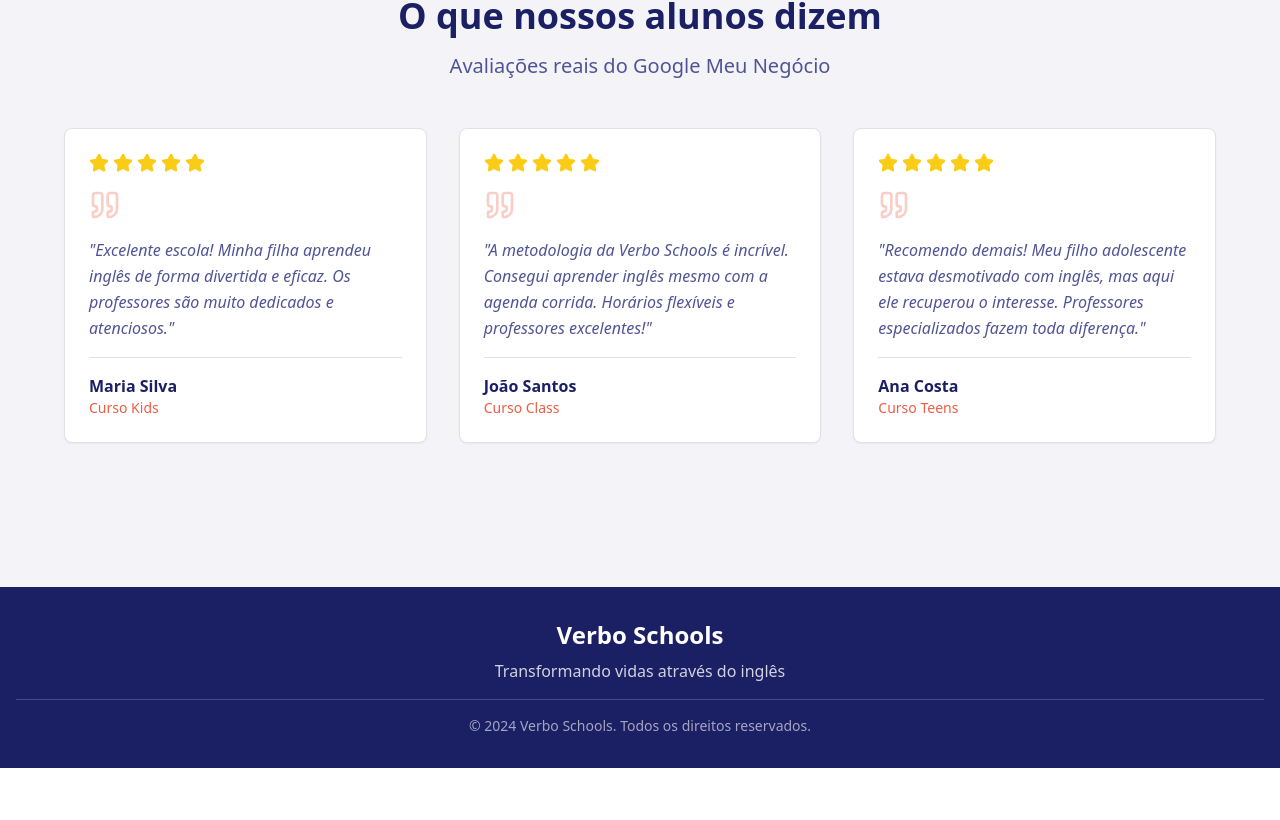
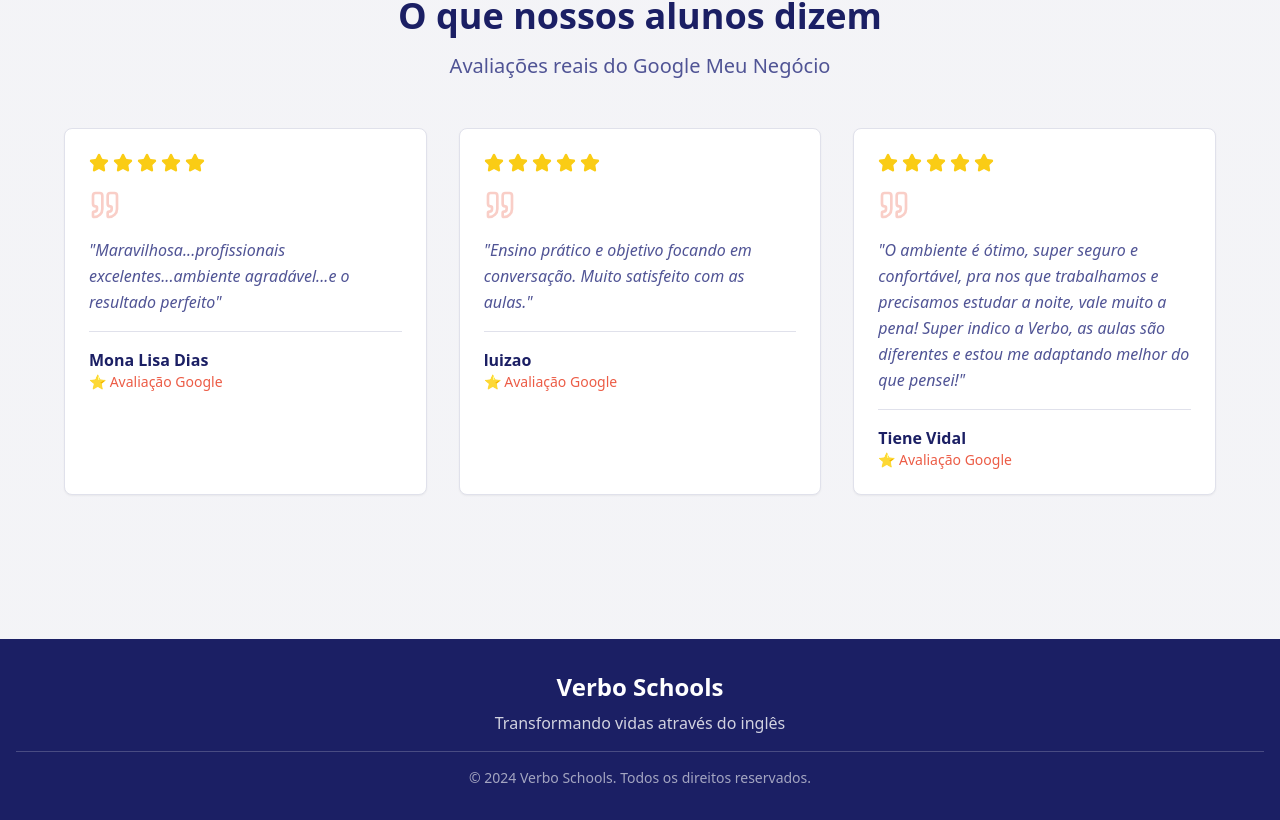
Before and after one commit to Tiene-Vidal-Wavemax/verbo-lead-magnet-hub, a React (Vite) app: page / in a window 1280 px wide. Shown: the part 3554-4374 px from the top of the page. Before the commit the page ends 4322 px from the top, so only its background shows below. Built offline with nearby package versions, Linux system fonts and the light colour scheme.

Commit message:
Update testimonials with new reviews
Replace existing Google reviews with new testimonials from Mona Lisa Dias, Luizao, and Tiene Vidal. Make each testimonial card clickable, linking to the provided Google reviews URL.

```diff
--- a/src/components/TestimonialsSection.tsx
+++ b/src/components/TestimonialsSection.tsx
@@ -3,24 +3,23 @@ import { Star, Quote } from "lucide-react";
 
 const testimonials = [
   {
-    name: "Maria Silva",
-    text: "Excelente escola! Minha filha aprendeu inglês de forma divertida e eficaz. Os professores são muito dedicados e atenciosos.",
-    rating: 5,
-    course: "Curso Kids"
+    name: "Mona Lisa Dias",
+    text: "Maravilhosa...profissionais excelentes...ambiente agradável...e o resultado perfeito",
+    rating: 5
   },
   {
-    name: "João Santos",
-    text: "A metodologia da Verbo Schools é incrível. Consegui aprender inglês mesmo com a agenda corrida. Horários flexíveis e professores excelentes!",
-    rating: 5,
-    course: "Curso Class"
+    name: "luizao",
+    text: "Ensino prático e objetivo focando em conversação. Muito satisfeito com as aulas.",
+    rating: 5
   },
   {
-    name: "Ana Costa",
-    text: "Recomendo demais! Meu filho adolescente estava desmotivado com inglês, mas aqui ele recuperou o interesse. Professores especializados fazem toda diferença.",
-    rating: 5,
-    course: "Curso Teens"
+    name: "Tiene Vidal",
+    text: "O ambiente é ótimo, super seguro e confortável, pra nos que trabalhamos e precisamos estudar a noite, vale muito a pena! Super indico a Verbo, as aulas são diferentes e estou me adaptando melhor do que pensei!",
+    rating: 5
   }
 ];
+
+const googleReviewsUrl = "https://www.google.com/search?q=Escola+Ingl%C3%AAs+Verbo+Schools+Alta+Floresta&stick=H4sIAAAAAAAA_-NgU1I1qLA0Tkw0NkwxMDQzME8ySDK3MqhITDE3MzU2SjQ0MkpJMUg0WMSq5VqcnJ-TqOCZl55zeFWxQlhqUVK-QnByRn5-TrGCY05JooJbTn5RanFJIgDexhqqVgAAAA&hl=pt-BR&mat=CZqpGst8_akBElYBYJahae-wvIoSOeQPGFX3f88CyxlfcvBugNmS0S9RDPWNBu2oDBC_K_ESA7oXhHyNdTcXAF-q8HBPXn3acHpL6oOx8JC_ji9A-Yuw-W4BjjF9v_50sQ&authuser=0#cobssid=s&mpd=~119905577527323034/customers/reviews";
 
 
 export const TestimonialsSection = () => {
@@ -40,7 +39,11 @@ export const TestimonialsSection = () => {
 
           <div className="grid grid-cols-1 md:grid-cols-3 gap-8 max-w-6xl mx-auto">
             {testimonials.map((testimonial, index) => (
-              <Card key={index} className="h-full hover:shadow-xl transition-all duration-300">
+              <Card
+                key={index}
+                className="h-full hover:shadow-xl transition-all duration-300 cursor-pointer"
+                onClick={() => window.open(googleReviewsUrl, '_blank')}
+              >
                 <CardContent className="p-6 space-y-4">
                   <div className="flex items-center gap-1 mb-3">
                     {[...Array(testimonial.rating)].map((_, i) => (
@@ -56,7 +59,7 @@ export const TestimonialsSection = () => {
 
                   <div className="pt-4 border-t border-border">
                     <p className="font-semibold text-primary">{testimonial.name}</p>
-                    <p className="text-sm text-verbo-coral">{testimonial.course}</p>
+                    <p className="text-sm text-verbo-coral">⭐ Avaliação Google</p>
                   </div>
                 </CardContent>
               </Card>
```
